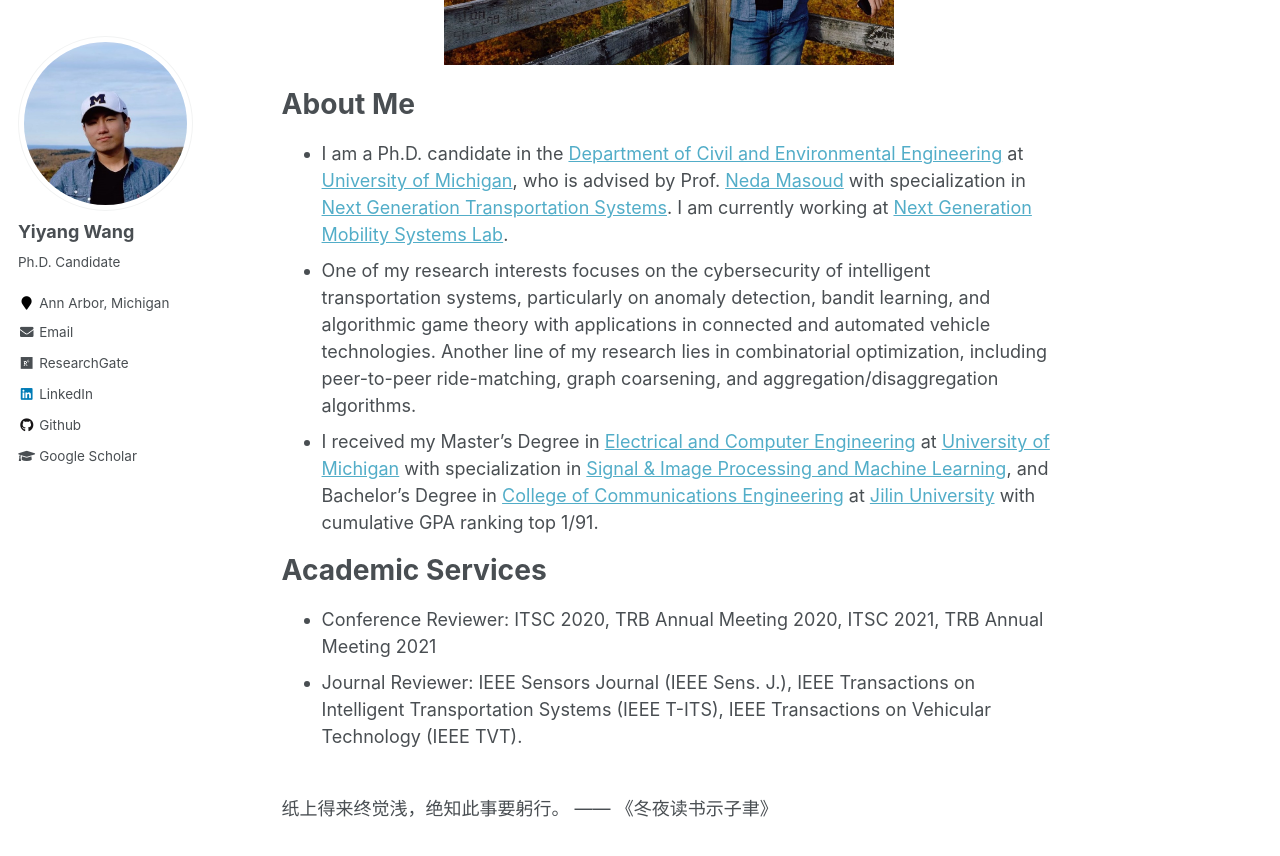
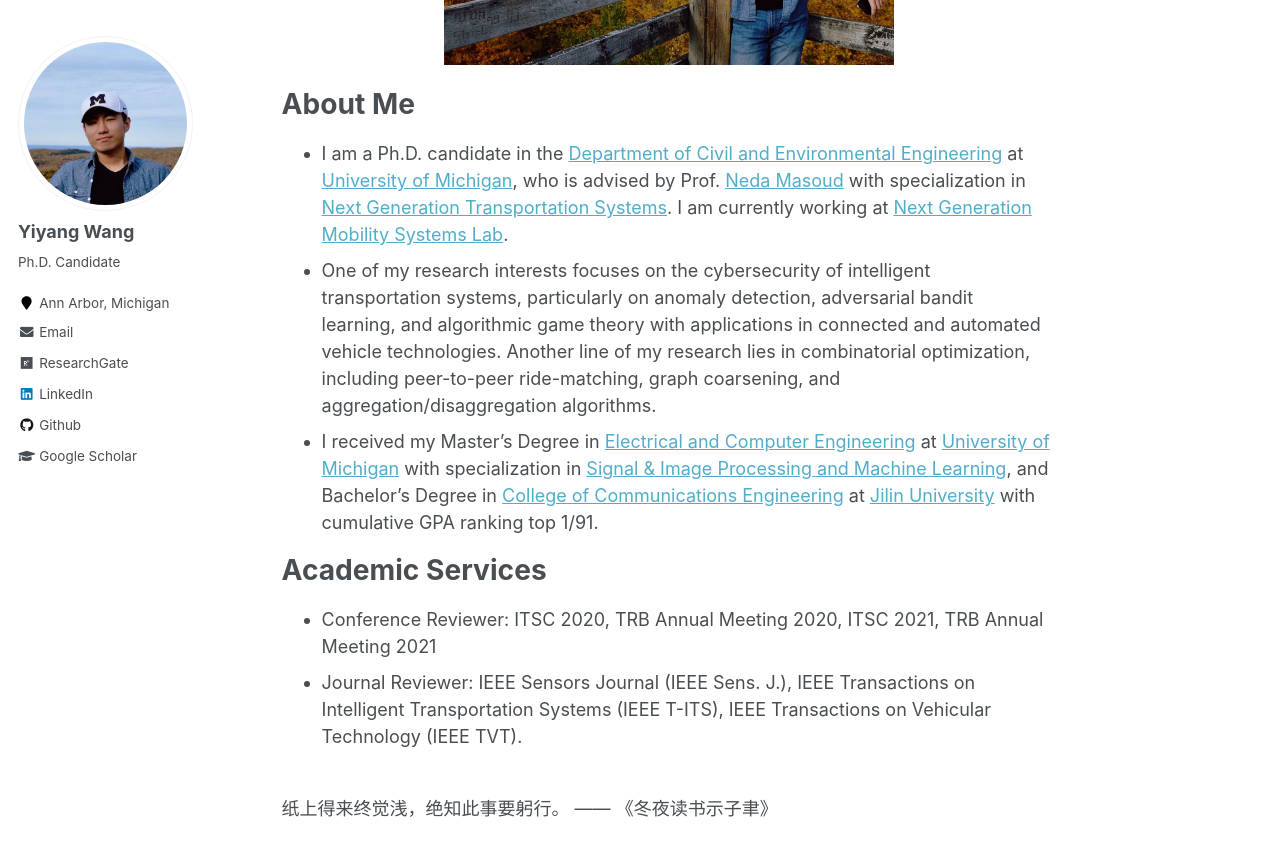
Before and after one commit to yiyangwan/yiyangwan.github.io, a Jekyll site: the page built from _pages/about.md, in a window 1280 px wide and 900 px high, scrolled down 367 px. Shown: the top 856 px of the window. Built offline with Jekyll 4.4.1, drawn with Linux system fonts in a browser that asks for light colours.

Commit message:
Update about.md

```diff
--- a/_pages/about.md
+++ b/_pages/about.md
@@ -14,7 +14,7 @@
 
 # About Me
 * I am a Ph.D. candidate in the [Department of Civil and Environmental Engineering](https://cee.engin.umich.edu/) at [University of Michigan](https://umich.edu/), who is advised by Prof. [Neda Masoud](https://cee.engin.umich.edu/people/masoud-neda/) with specialization in [Next Generation Transportation Systems](https://cee.engin.umich.edu/research/infrastructure/transportation/). I am currently working at [Next Generation Mobility Systems Lab](http://www-personal.umich.edu/~nmasoud/index.html).
-* One of my research interests focuses on the cybersecurity of intelligent transportation systems, particularly on anomaly detection, bandit learning, and algorithmic game theory with applications in connected and automated vehicle technologies. Another line of my research lies in combinatorial optimization, including peer-to-peer ride-matching, graph coarsening, and aggregation/disaggregation algorithms.
+* One of my research interests focuses on the cybersecurity of intelligent transportation systems, particularly on anomaly detection, adversarial bandit learning, and algorithmic game theory with applications in connected and automated vehicle technologies. Another line of my research lies in combinatorial optimization, including peer-to-peer ride-matching, graph coarsening, and aggregation/disaggregation algorithms.
 * I received my Master's Degree in [Electrical and Computer Engineering](https://ece.engin.umich.edu/) at [University of Michigan](https://umich.edu/) with specialization in [Signal & Image Processing and Machine Learning](https://ece.engin.umich.edu/research/research-areas/signal-image-processing-and-machine-learning/), and Bachelor's Degree in [College of Communications Engineering](https://dce.jlu.edu.cn/ENGLISH/HOM.htm) at [Jilin University](http://global.jlu.edu.cn/) with cumulative GPA ranking top 1/91.
 
 # Academic Services
```
